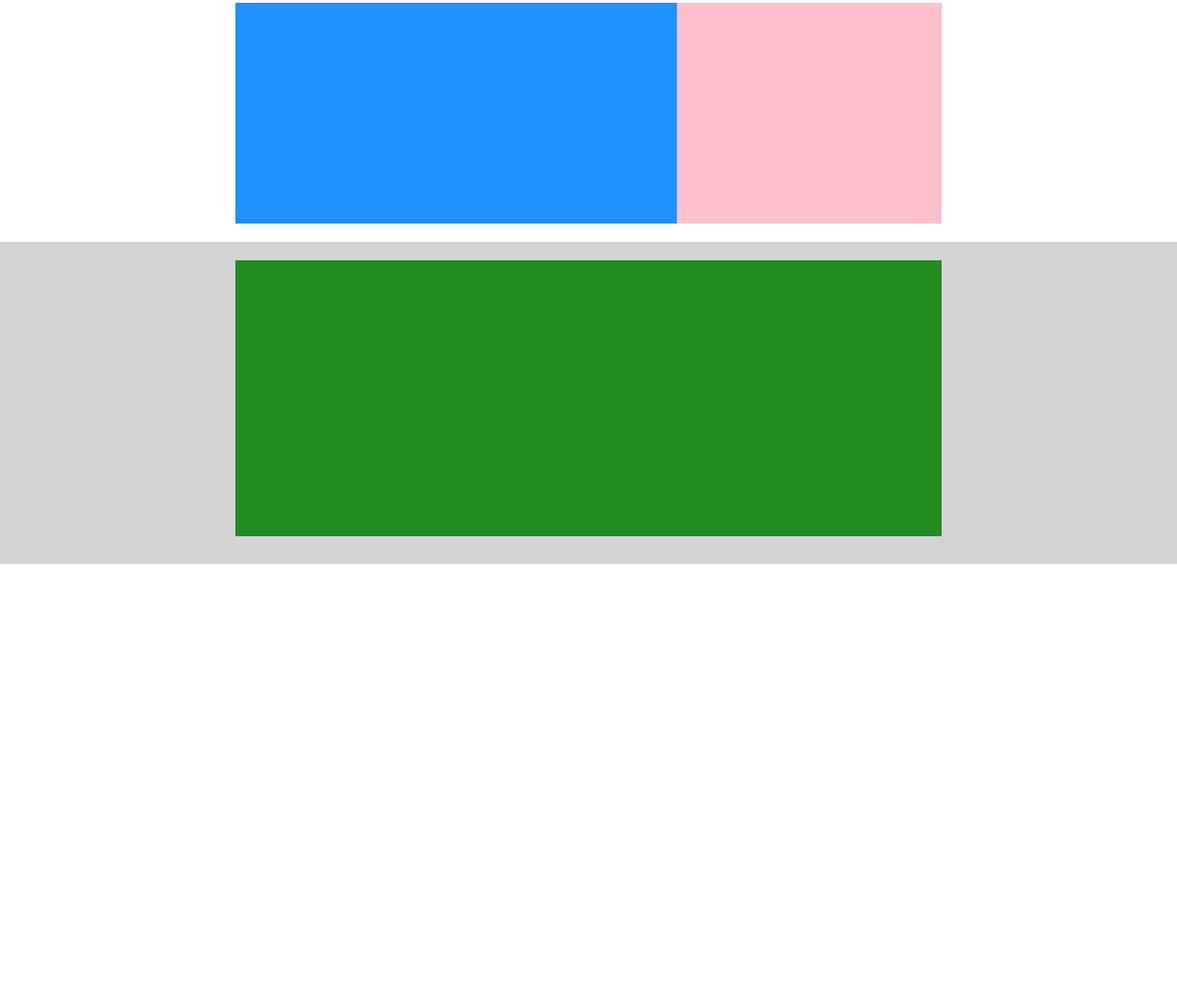
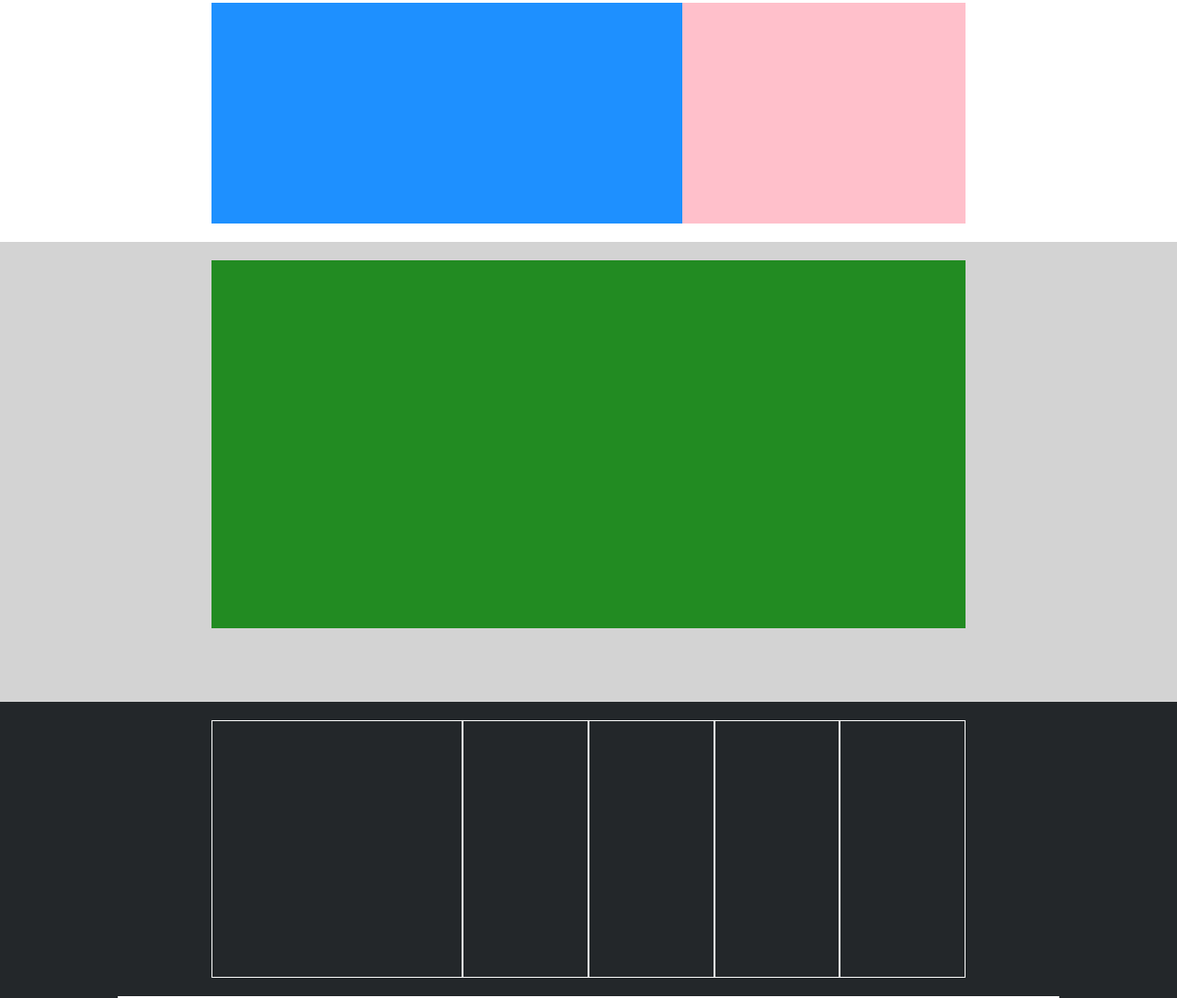
Before and after one commit to silviapetrino/htmlcss-struttura-discord, a plain HTML site: page index.html in a window 1280 px wide. Shown: the part 877-1962 px from the top of the page at 92% size. Before the commit the page ends 1490 px from the top, so only its background shows below. Drawn offline with Linux system fonts and the light colour scheme.

Commit message:
[add]:section-footer

```diff
--- a/css/style.css
+++ b/css/style.css
@@ -5,7 +5,7 @@
 }
 
 .container {
-  width: 75%;
+  width: 80%;
   margin: 0px auto;
   max-width: 1200px;
   display: flex;
@@ -64,7 +64,8 @@ section.white-background {
 
 .white-background .container,
 .gray-background .container,
-.gray-green-section .container {
+.gray-green-section .container,
+footer .container {
   justify-content: center;
   padding: 20px 0px;
 }
@@ -94,11 +95,33 @@ section.gray-background {
 
 section.gray-green-section {
   background-color:#d3d3d3;
-  height: 350px;
+  height: 500px;
 }
 
 .gray-green-section .green-block {
   background-color: #228b22;
   width: 80%;
-  height: 300px;
+  height: 400px;
 }
+
+/* footer  */
+/* altezza da togliere */
+
+footer {
+  background-color: #23272a;
+}
+
+footer .container {
+  border-bottom: 2px solid white;
+}
+
+.first-col {
+  border: 1px solid white;
+  width: calc(80% / 3);
+}
+
+.col {
+  border: 1px solid white;
+  width: calc(80% / 6);
+  height: 280px;
+}
--- a/index.html
+++ b/index.html
@@ -63,12 +63,22 @@
         <div class="green-block"></div>
       </div>
     </section>
-
 <!-- /gray section whit green block  -->
-    <section></section>
   </main>
 
   <footer>
+
+<!-- footer columns  -->
+    <div class="container">
+      <div class="first-col"></div>
+      <div class="col"></div>
+      <div class="col"></div>
+      <div class="col"></div>
+      <div class="col"></div>
+    </div>
+
+<!-- /footer columns  -->
+
 
   </footer>
 
```
